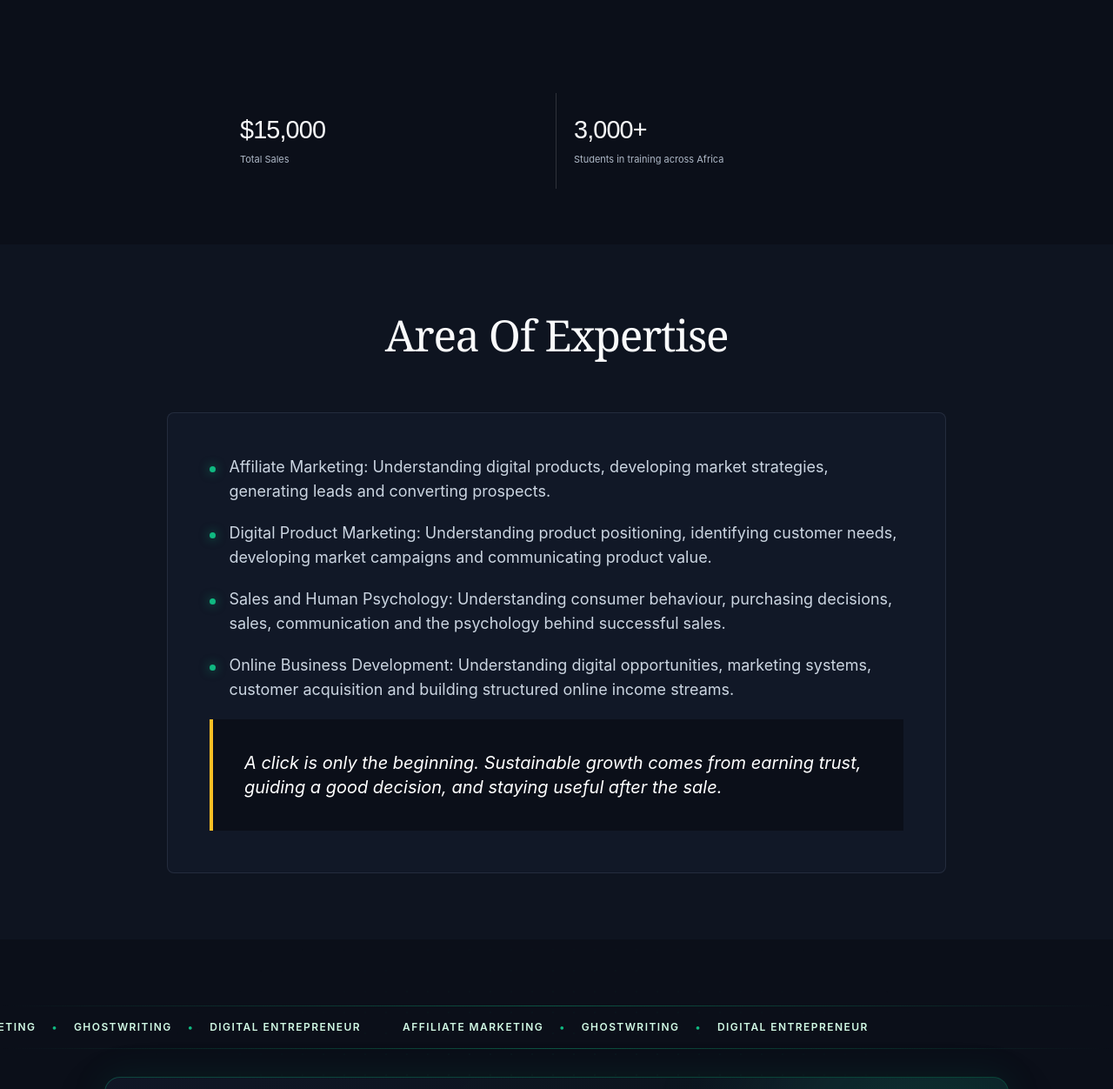
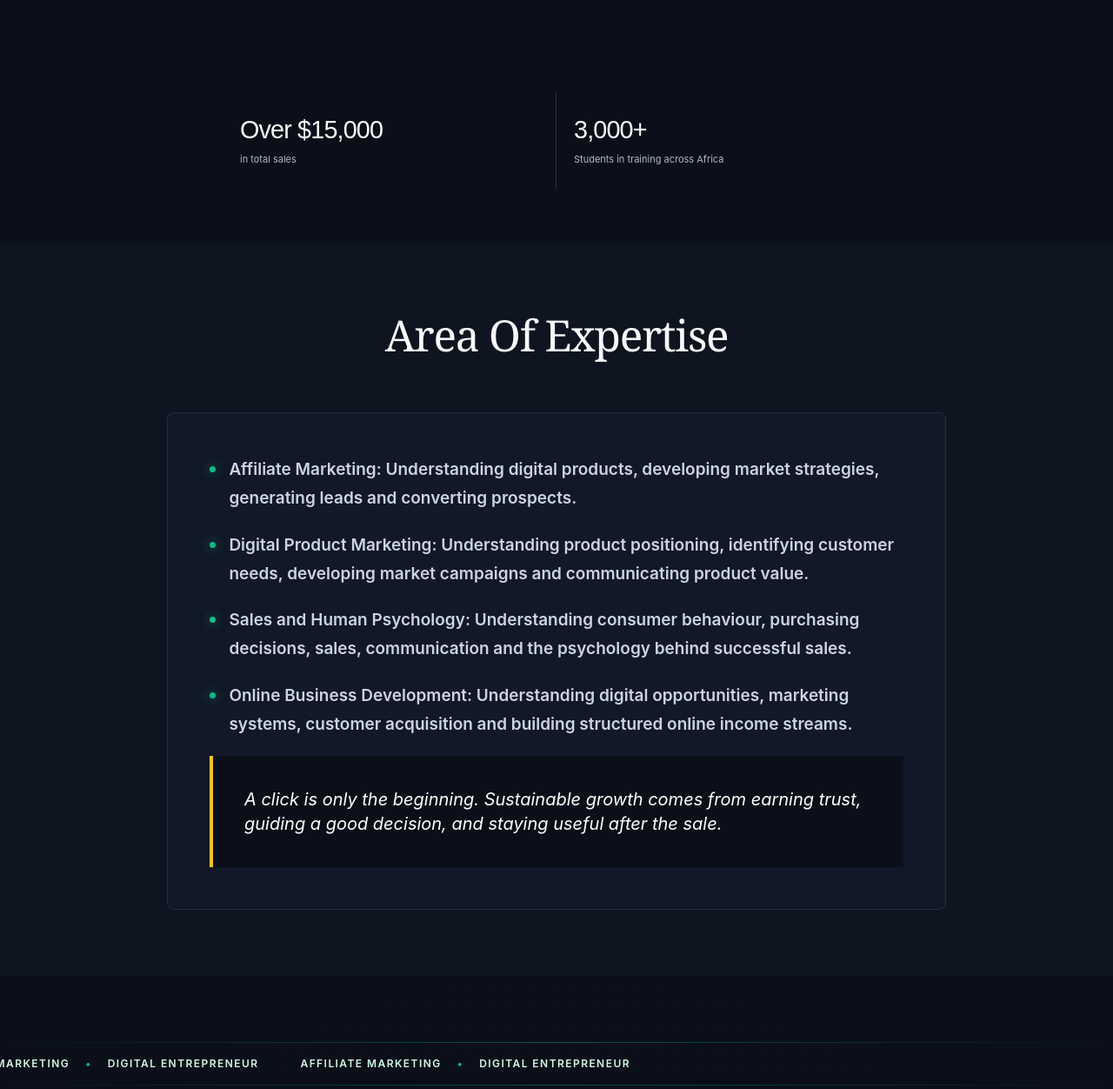
Before and after one commit to richardjohnson-08/Coach-David-portfolio, a plain HTML site: page index.html in a window 1280 px wide. Shown: the part 760-2012 px from the top of the page at 87% size. Drawn offline with nearby package versions, Linux system fonts and the light colour scheme.

Commit message:
Update sales claims and expertise styling
Co-authored-by: Copilot App <223556219+Copilot@users.noreply.github.com>

```diff
--- a/index.html
+++ b/index.html
@@ -251,12 +251,13 @@
     .typewriter-layout { visibility: hidden; }
     .typewriter-visible { position: absolute; inset: 0; }
     .typewriter-target { position: relative; }
-    .expertise-list { list-style: none; padding-left: 0; }
+    .expertise-list { list-style: none; padding-left: 0; font-size: 17px; font-weight: 600; line-height: 1.75; }
     .expertise-list li { position: relative; padding-left: 1.4rem; }
     .expertise-list li::before { content: ""; position: absolute; top: .7em; left: 0; width: 7px; height: 7px; border-radius: 50%; background: #10b981; box-shadow: 0 0 12px rgba(16,185,129,.65); }
     .expertise-list li:nth-child(2) { transition-delay: 100ms; }
     .expertise-list li:nth-child(3) { transition-delay: 200ms; }
     .expertise-list li:nth-child(4) { transition-delay: 300ms; }
+    @media (min-width: 768px) { .expertise-list { font-size: 19px; } }
     @media (min-width: 768px) { #hero-headline { font-size: 1.25rem; } }
     .surface { border: 1px solid rgba(148,163,184,.15); border-radius: 8px !important; background: #111827; box-shadow: none; }
     .dark-band { background: #0b0f19; color: #f9fafb; }
@@ -433,12 +434,10 @@
         <div class="skills-ribbon-track">
           <div class="skills-ribbon-group">
             <span>AFFILIATE MARKETING</span><span class="skills-ribbon-separator">•</span>
-            <span>GHOSTWRITING</span><span class="skills-ribbon-separator">•</span>
             <span>DIGITAL ENTREPRENEUR</span>
           </div>
           <div class="skills-ribbon-group" aria-hidden="true">
             <span>AFFILIATE MARKETING</span><span class="skills-ribbon-separator">•</span>
-            <span>GHOSTWRITING</span><span class="skills-ribbon-separator">•</span>
             <span>DIGITAL ENTREPRENEUR</span>
           </div>
         </div>
@@ -451,7 +450,6 @@
         </div>
       </div>
       <div class="proof-section-wrap">
-        <h2 class="section-title mb-8 text-center">Students Wins</h2>
         <div class="surface">
           <div id="proof-grid" class="proof-track flex gap-3" tabindex="0" role="region" aria-label="Scrollable student reviews"></div>
         </div>
@@ -490,7 +488,7 @@
         monogram: "",
         role: "Digital Marketer & Affiliate Marketing Coach",
         email: "davidemelike9@gmail.com",
-        headline: `Hello, my name is David Emelike, popularly known as Coach David on the digital space. Even though I started off with limited capital and just a smartphone, I have built a career as a digital entrepreneur—generating over $15,000 from digital product sales and mentoring over 3,000 students across Africa to build consistent monthly income from various digital skills. I teach practical ways to everyday people on how to make money online, ranging from affiliate marketing, Ghostwriting, and many other digital skills. I am committed to helping more people see the value of having a digital skill and finding real ways to monetize it. Come work with me to get started on your digital journey.`,
+        headline: `Hello, my name is David Emelike, popularly known as Coach David on the digital space. Even though I started off with limited capital and just a smartphone, I have built a career as a digital entrepreneur—generating over $15,000 in One Year from digital product sales and mentoring over 3,000 students across Africa to build consistent monthly income from various digital skills. I teach practical ways to everyday people on how to make money online, ranging from affiliate marketing to many other digital skills. I am committed to helping more people see the value of having a digital skill and finding real ways to monetize it. Come work with me to get started on your digital journey.`,
         portrait: "assets/coach-david.jpg",
         avatar: "assets/coach-david-avatar.jpg",
         social: [
@@ -501,7 +499,7 @@
         ]
       },
       stats: [
-        { value: "$15,000", label: "Total Sales" },
+        { value: "Over $15,000", label: "in total sales" },
         { value: "3,000+", label: "Students in training across Africa" }
       ],
       about: {
```
